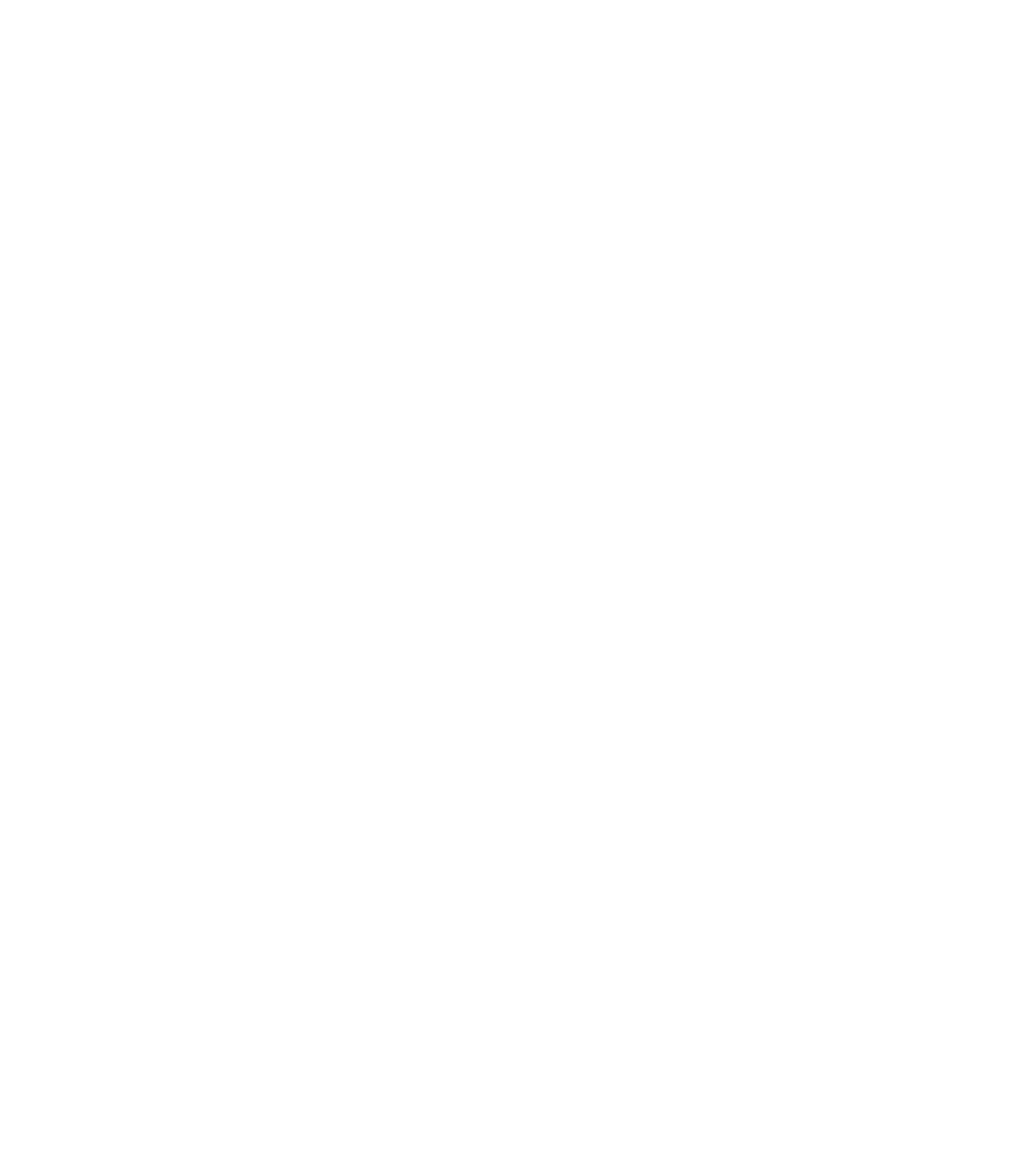
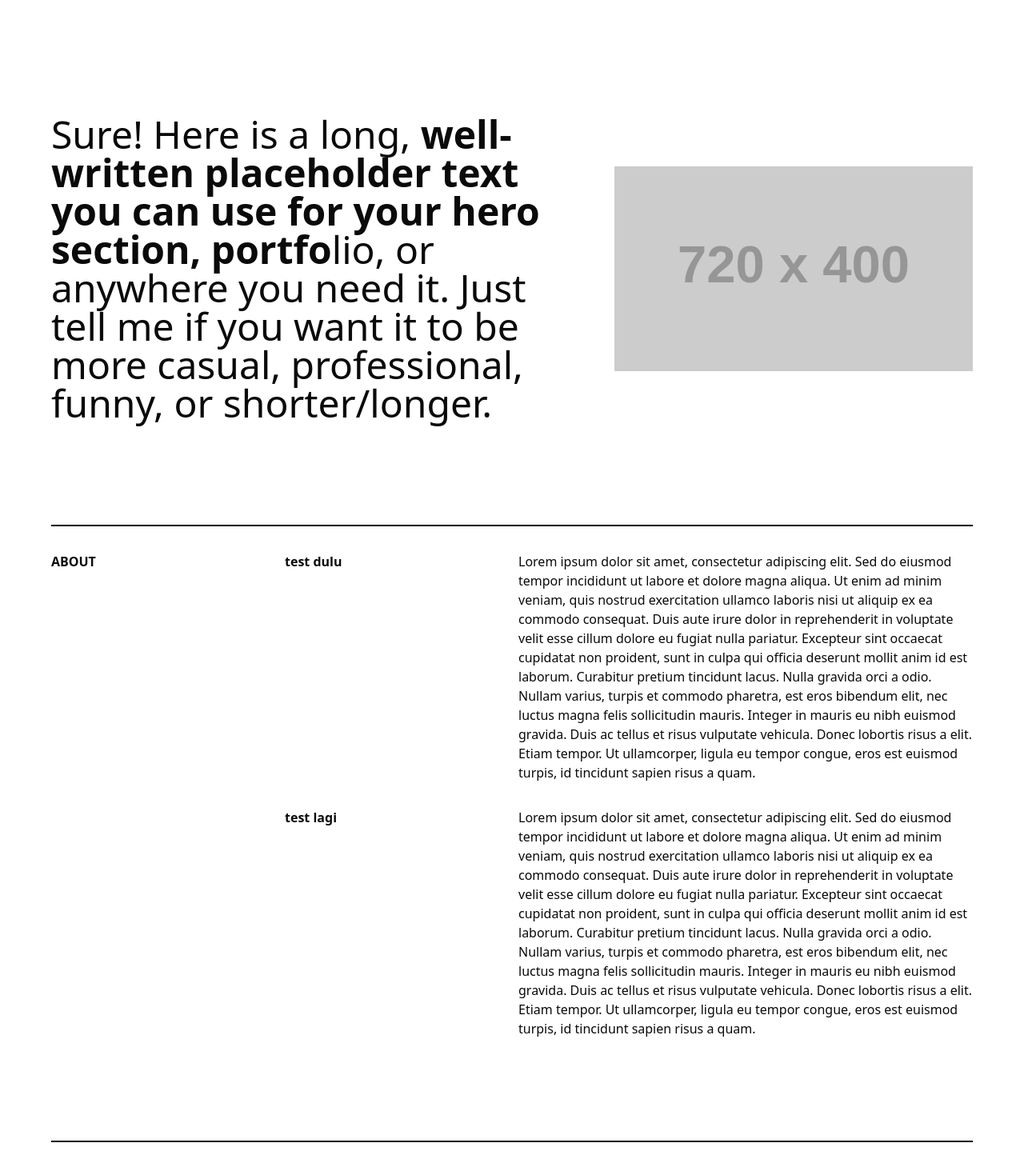
Before and after one commit to fahmialis/portofolio-v1, a Next.js app: page / in a window 1280 px wide. Shown: the part 200-1664 px from the top of the page at 80% size. Before the commit the page ends 800 px from the top, so only its background shows below. Built offline with nearby package versions, Linux system fonts and the light colour scheme.

Commit message:
layouting info sections

```diff
--- a/app/_sections/about.tsx
+++ /dev/null
@@ -1,38 +0,0 @@
-export default function About() {
-  return (
-    <section className='text-gray-600 body-font'>
-      <div className='container px-5 py-24 mx-auto flex flex-wrap'>
-        <h2 className='sm:text-3xl text-2xl text-gray-900 font-medium title-font mb-2 md:w-2/5'>
-          Kickstarter Actually Pinterest Brunch Bitters Occupy
-        </h2>
-        <div className='md:w-3/5 md:pl-6'>
-          <p className='leading-relaxed text-base'>
-            Taxidermy bushwick celiac master cleanse microdosing seitan. Fashion
-            axe four dollar toast truffaut, direct trade kombucha brunch
-            williamsburg keffiyeh gastropub tousled squid meh taiyaki drinking
-            vinegar tacos.
-          </p>
-          <div className='flex md:mt-4 mt-6'>
-            <button className='inline-flex text-white bg-indigo-500 border-0 py-1 px-4 focus:outline-none hover:bg-indigo-600 rounded'>
-              Button
-            </button>
-            <a className='text-indigo-500 inline-flex items-center ml-4'>
-              Learn More
-              <svg
-                fill='none'
-                stroke='currentColor'
-                strokeLinecap='round'
-                strokeLinejoin='round'
-                strokeWidth='2'
-                className='w-4 h-4 ml-2'
-                viewBox='0 0 24 24'
-              >
-                <path d='M5 12h14M12 5l7 7-7 7'></path>
-              </svg>
-            </a>
-          </div>
-        </div>
-      </div>
-    </section>
-  );
-}
--- a/app/_sections/hero.tsx
+++ b/app/_sections/hero.tsx
@@ -2,38 +2,28 @@ import Image from "next/image";
 
 export default function Hero() {
   return (
-    <section className='text-gray-600 body-font'>
-      <div className='container mx-auto flex px-5 py-24 md:flex-row flex-col items-center'>
-        <div className='lg:max-w-lg lg:w-full md:w-1/2 w-5/6 mb-10 md:mb-0'>
-          <Image
-            className='object-cover object-center rounded'
-            alt='hero'
-            src='https://dummyimage.com/720x600'
-            width={600}
-            height={720}
-          />
-        </div>
-        <div className='lg:grow md:w-1/2 lg:pl-24 md:pl-16 flex flex-col md:items-start md:text-left items-center text-center'>
-          <h1 className='title-font sm:text-4xl text-3xl mb-4 font-medium text-gray-900'>
-            Before they sold out
-            <br className='hidden lg:inline-block' />
-            readymade gluten
-          </h1>
-          <p className='mb-8 leading-relaxed'>
-            Copper mug try-hard pitchfork pour-over freegan heirloom neutra air
-            plant cold-pressed tacos poke beard tote bag. Heirloom echo park
-            mlkshk tote bag selvage hot chicken authentic tumeric truffaut
-            hexagon try-hard chambray.
-          </p>
-          <div className='flex justify-center'>
-            <button className='inline-flex text-white bg-indigo-500 border-0 py-2 px-6 focus:outline-none hover:bg-indigo-600 rounded text-lg'>
-              Button
-            </button>
-            <button className='ml-4 inline-flex text-gray-700 bg-gray-100 border-0 py-2 px-6 focus:outline-none hover:bg-gray-200 rounded text-lg'>
-              Button
-            </button>
-          </div>
-        </div>
+    <section className='flex flex-col md:flex-row items-center gap-8 mt-64'>
+      <div className='w-full md:w-[60%] text-5xl'>
+        <p>
+          Sure! Here is a long,{" "}
+          <strong>
+            well-written placeholder text you can use for your hero section,
+            portfo
+          </strong>
+          lio, or anywhere you need it. Just tell me if you want it to be more
+          casual, professional, funny, or shorter/longer.
+        </p>
+      </div>
+
+      <div className='w-full md:w-[40%] '>
+        {" "}
+        <Image
+          className='h-64 w-full object-cover object-center'
+          src='https://dummyimage.com/720x400'
+          alt='blog'
+          width={400}
+          height={720}
+        />
       </div>
     </section>
   );
--- a/app/_sections/navbar.tsx
+++ b/app/_sections/navbar.tsx
@@ -13,7 +13,7 @@ import { TextAlignJustify, XIcon } from "lucide-react";
 export default function Navbar() {
   return (
     <section className='flex justify-between'>
-      <div>navbar</div>
+      <div className="text-[16px]">Fahmi Sinergia</div>
       <Dialog>
         <form>
           <DialogTrigger asChild>
--- a/app/page.tsx
+++ b/app/page.tsx
@@ -1,19 +1,73 @@
-import About from "./_sections/about";
-import Contact from "./_sections/contact";
-import Experience from "./_sections/experience";
-import Footer from "./_sections/footer";
+// import Contact from "./_sections/contact";
+// import Experience from "./_sections/experience";
+// import Footer from "./_sections/footer";
+import Hero from "./_sections/hero";
 import Navbar from "./_sections/navbar";
-import Hero from "./_sections/hero";
-import Projects from "./_sections/projects";
-import Techstack from "./_sections/techstack";
+// import Projects from "./_sections/projects";
+// import Techstack from "./_sections/techstack";
+import InfoSection from "@/components/infoSection";
 
 export default function Home() {
   return (
-    <main className="p-8 md:p-16">
-      <Navbar/>
-      {/* <Hero />
-      <About/>
-      <Techstack/>
+    <main className='p-8 md:p-16'>
+      <Navbar />
+      <Hero />
+      <InfoSection
+        title='About'
+        content={[
+          {
+            title: "test dulu",
+            content: `Lorem ipsum dolor sit amet, consectetur adipiscing elit. Sed do eiusmod tempor incididunt ut labore et dolore magna aliqua.
+        Ut enim ad minim veniam, quis nostrud exercitation ullamco laboris nisi ut aliquip ex ea commodo consequat.
+        Duis aute irure dolor in reprehenderit in voluptate velit esse cillum dolore eu fugiat nulla pariatur.
+        Excepteur sint occaecat cupidatat non proident, sunt in culpa qui officia deserunt mollit anim id est laborum.
+
+        Curabitur pretium tincidunt lacus. Nulla gravida orci a odio. Nullam varius, turpis et commodo pharetra, est eros bibendum elit,
+        nec luctus magna felis sollicitudin mauris. Integer in mauris eu nibh euismod gravida. Duis ac tellus et risus vulputate vehicula.
+        Donec lobortis risus a elit. Etiam tempor. Ut ullamcorper, ligula eu tempor congue, eros est euismod turpis, id tincidunt sapien risus a quam.`,
+          },
+          {
+            title: "test lagi",
+            content: `Lorem ipsum dolor sit amet, consectetur adipiscing elit. Sed do eiusmod tempor incididunt ut labore et dolore magna aliqua.
+        Ut enim ad minim veniam, quis nostrud exercitation ullamco laboris nisi ut aliquip ex ea commodo consequat.
+        Duis aute irure dolor in reprehenderit in voluptate velit esse cillum dolore eu fugiat nulla pariatur.
+        Excepteur sint occaecat cupidatat non proident, sunt in culpa qui officia deserunt mollit anim id est laborum.
+
+        Curabitur pretium tincidunt lacus. Nulla gravida orci a odio. Nullam varius, turpis et commodo pharetra, est eros bibendum elit,
+        nec luctus magna felis sollicitudin mauris. Integer in mauris eu nibh euismod gravida. Duis ac tellus et risus vulputate vehicula.
+        Donec lobortis risus a elit. Etiam tempor. Ut ullamcorper, ligula eu tempor congue, eros est euismod turpis, id tincidunt sapien risus a quam.`,
+          },
+        ]}
+      />
+
+      <InfoSection
+        title='Exprerience'
+        content={[
+          {
+            title: "test dulu",
+            content: `Lorem ipsum dolor sit amet, consectetur adipiscing elit. Sed do eiusmod tempor incididunt ut labore et dolore magna aliqua.
+        Ut enim ad minim veniam, quis nostrud exercitation ullamco laboris nisi ut aliquip ex ea commodo consequat.
+        Duis aute irure dolor in reprehenderit in voluptate velit esse cillum dolore eu fugiat nulla pariatur.
+        Excepteur sint occaecat cupidatat non proident, sunt in culpa qui officia deserunt mollit anim id est laborum.
+
+        Curabitur pretium tincidunt lacus. Nulla gravida orci a odio. Nullam varius, turpis et commodo pharetra, est eros bibendum elit,
+        nec luctus magna felis sollicitudin mauris. Integer in mauris eu nibh euismod gravida. Duis ac tellus et risus vulputate vehicula.
+        Donec lobortis risus a elit. Etiam tempor. Ut ullamcorper, ligula eu tempor congue, eros est euismod turpis, id tincidunt sapien risus a quam.`,
+          },
+          {
+            title: "test lagi",
+            content: `Lorem ipsum dolor sit amet, consectetur adipiscing elit. Sed do eiusmod tempor incididunt ut labore et dolore magna aliqua.
+        Ut enim ad minim veniam, quis nostrud exercitation ullamco laboris nisi ut aliquip ex ea commodo consequat.
+        Duis aute irure dolor in reprehenderit in voluptate velit esse cillum dolore eu fugiat nulla pariatur.
+        Excepteur sint occaecat cupidatat non proident, sunt in culpa qui officia deserunt mollit anim id est laborum.
+
+        Curabitur pretium tincidunt lacus. Nulla gravida orci a odio. Nullam varius, turpis et commodo pharetra, est eros bibendum elit,
+        nec luctus magna felis sollicitudin mauris. Integer in mauris eu nibh euismod gravida. Duis ac tellus et risus vulputate vehicula.
+        Donec lobortis risus a elit. Etiam tempor. Ut ullamcorper, ligula eu tempor congue, eros est euismod turpis, id tincidunt sapien risus a quam.`,
+          },
+        ]}
+      />
+      {/* <Techstack/>
       <Projects/>
       <Experience/>
       <Contact/>
--- /dev/null
+++ b/components/infoSection.tsx
@@ -0,0 +1,42 @@
+interface InfoRow {
+  title: string;
+  content: string;
+}
+
+interface InfoSectionProps {
+  title: string;
+  content: InfoRow[];
+}
+
+export default function InfoSection(props: InfoSectionProps) {
+  const { title, content } = props;
+  return (
+    <section className='my-32'>
+      <div className='flex items-center gap-2'>
+        <div className='uppercase font-bold md:hidden'>{title}</div>
+
+        <hr className='flex-1 border border-black h-px' />
+      </div>
+
+      {content?.length > 0 &&
+        content?.map((row, index) => {
+          return (
+            <div
+              key={index}
+              className='grid grid-cols-1 md:grid-cols-12 gap-4 mt-8'
+            >
+              <div className='hidden md:block md:col-span-3 uppercase font-bold'>
+                {index === 0 ? title : ""}
+              </div>{" "}
+              <div className='md:col-span-3 font-bold'>
+                {row.title}
+              </div>{" "}
+              <div className='md:col-span-6'>
+                {row?.content}
+              </div>{" "}
+            </div>
+          );
+        })}
+    </section>
+  );
+}
```
